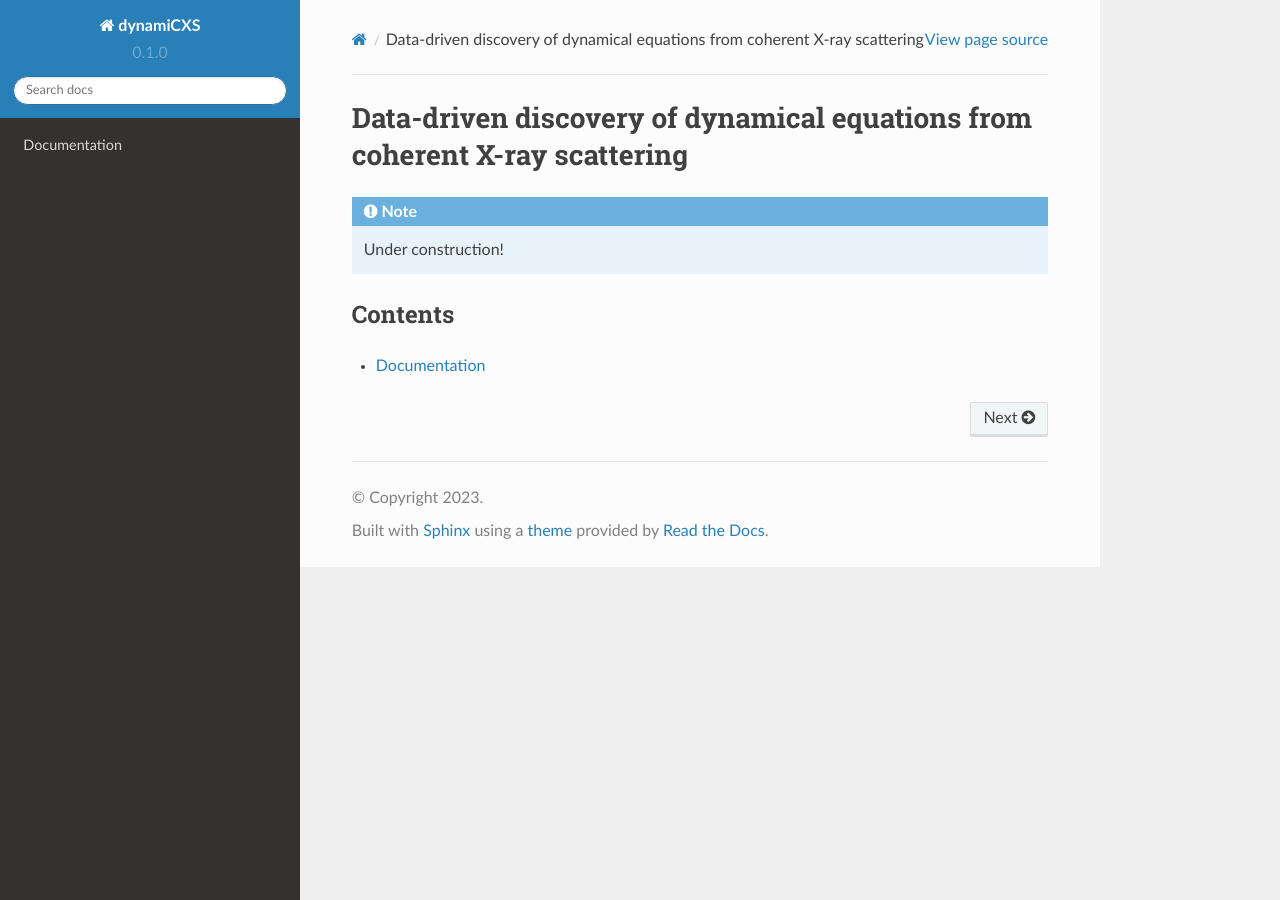
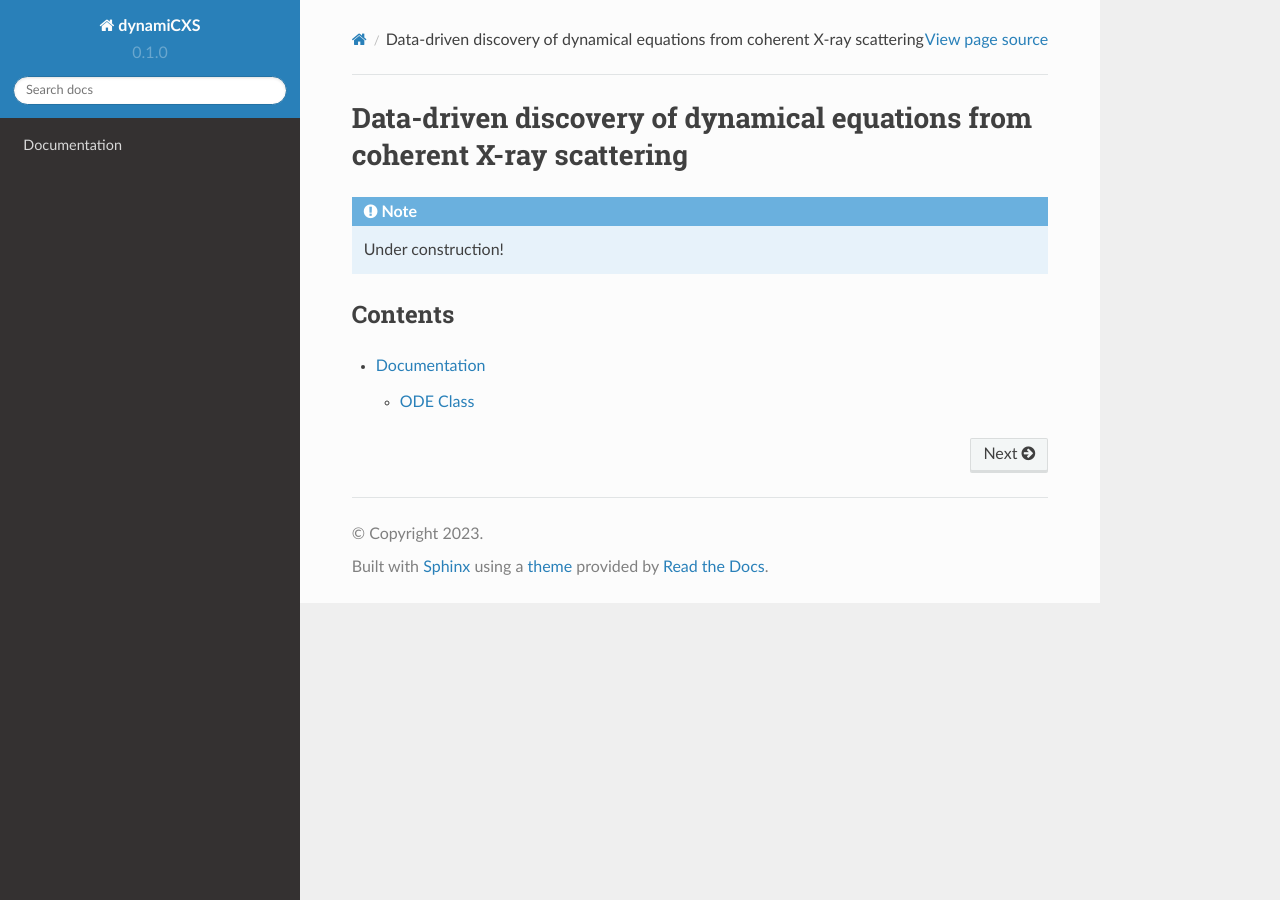
Before and after one commit to ninarina12/dynamiCXS, a Sphinx documentation site: the page built from docs/source/index.rst, in a window 1280 px wide. Built offline with Sphinx 7.4.7 and the Read the Docs theme 2.0.0, drawn with Linux system fonts in a browser that asks for light colours.

Commit message:
Update conf.py.

```diff
--- a/docs/source/conf.py
+++ b/docs/source/conf.py
@@ -53,16 +53,16 @@
 def setup(app):
 	import mock
 
-	MOCK_MODULES = ['numpy', 'matplotlib', 'matplotlib.pyplot', 'time', 'torch', 'torch.nn', 'torch.nn.Module', 'nn.Module', 'skimage.data', 'torchdiffeq', 'utils']
+	MOCK_MODULES = ['numpy', 'matplotlib', 'matplotlib.pyplot', 'time', 'torch', 'torch.nn', 'nn', 'skimage.data', 'torchdiffeq', 'utils']
 
-	#sys.modules.update((mod_name, mock.Mock()) for mod_name in MOCK_MODULES)
+	sys.modules.update((mod_name, mock.Mock()) for mod_name in MOCK_MODULES)
 
-	#from dynamicxs import ode
-	#ode.ODE.__name__ = 'ODE'
-	#ode.Kuramoto.__name__ = 'Kumamoto'
-	#ode.GrayScott.__name__ = 'GrayScott'
-	#ode.LotkaVolterra.__name__ = 'LotkaVolterra'
-	#sys.modules['ode'] = ode
+	from dynamicxs import ode
+	ode.ODE.__name__ = 'ODE'
+	ode.Kuramoto.__name__ = 'Kumamoto'
+	ode.GrayScott.__name__ = 'GrayScott'
+	ode.LotkaVolterra.__name__ = 'LotkaVolterra'
+	sys.modules['ode'] = ode
 
 	app.connect('build-finished', build_finished)
 
--- a/docs/source/documentation.rst
+++ b/docs/source/documentation.rst
@@ -3,3 +3,5 @@
 
 .. toctree::
    :maxdepth: 4
+
+   ode
```
